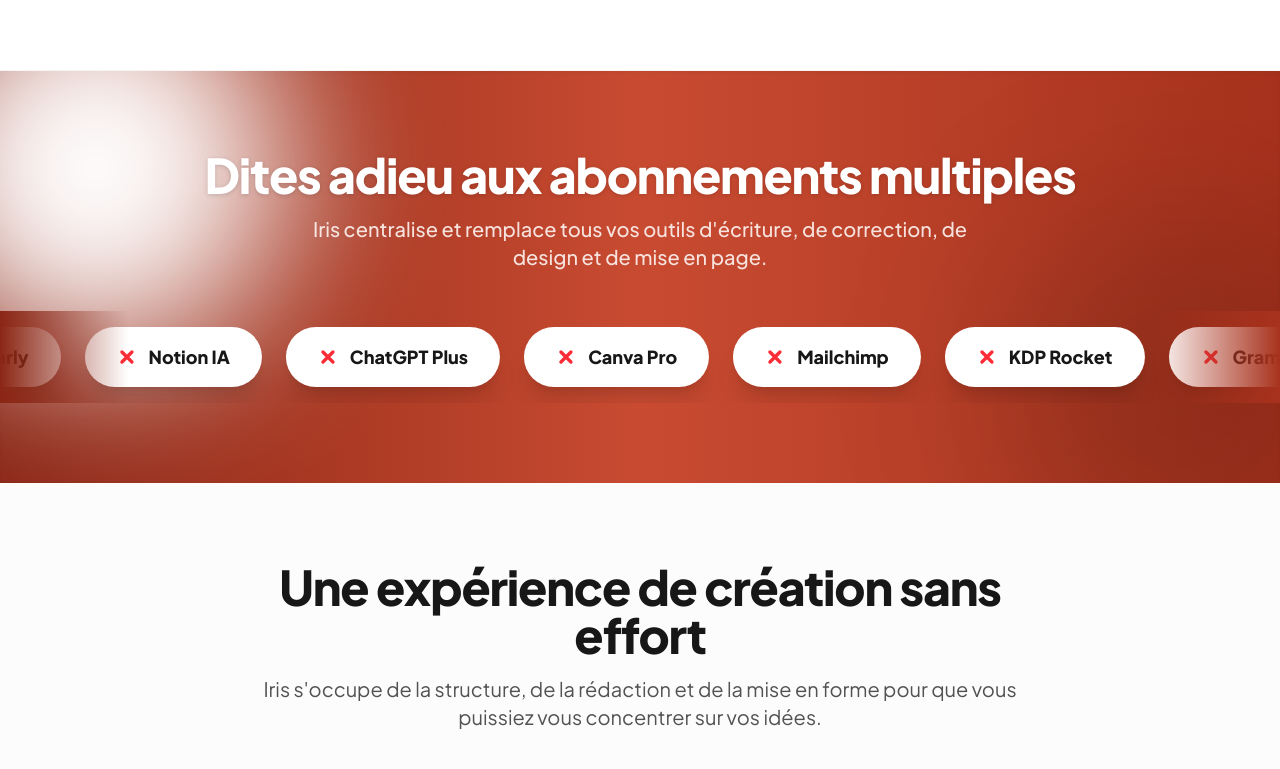
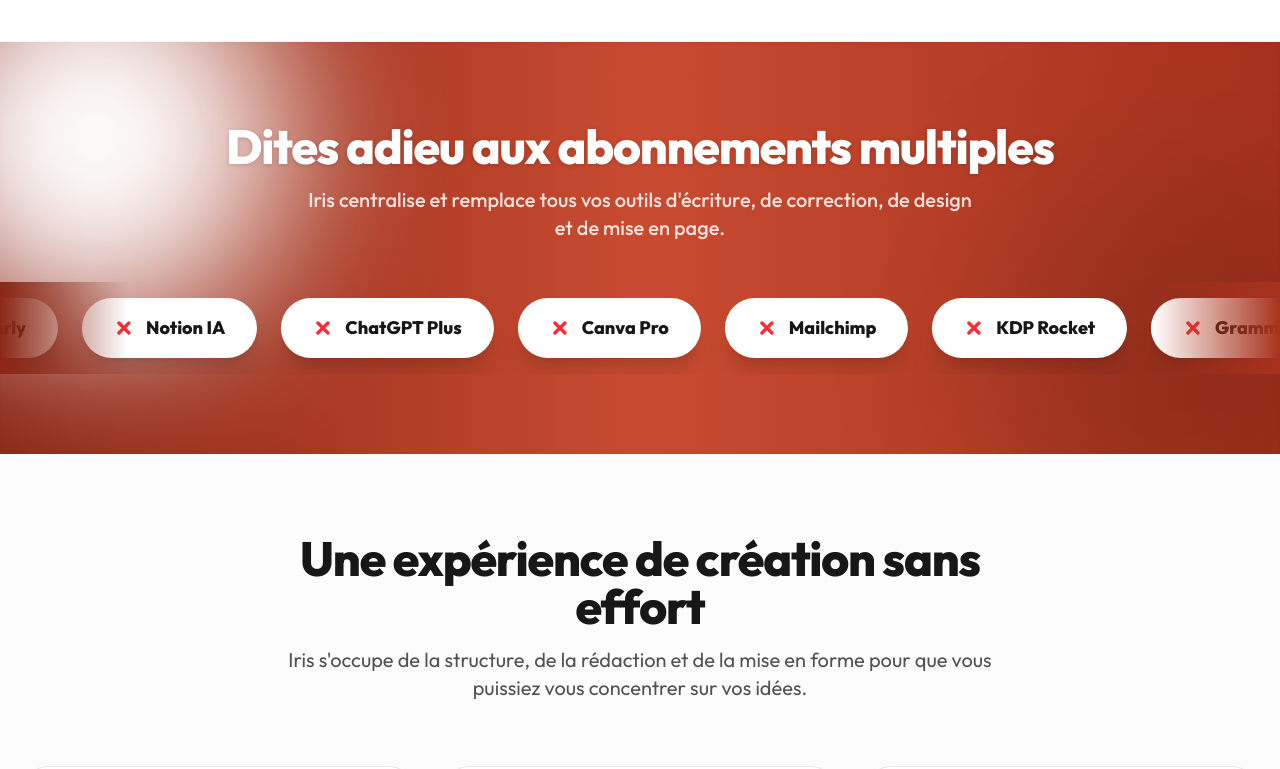
Before and after one commit to LucTims/Iris, a Next.js app: page / in a window 1280 px wide. Shown: the part 2716-3485 px from the top of the page. Built offline with nearby package versions, Linux system fonts and the light colour scheme; no server answers.

Commit message:
fix(fonts): restore authentic Outfit typography across headings and body

```diff
--- a/src/app/globals.css
+++ b/src/app/globals.css
@@ -1,10 +1,10 @@
 @import "tailwindcss";
 
 @theme {
-  --font-body: "Plus Jakarta Sans", -apple-system, BlinkMacSystemFont, "Segoe UI", Roboto, sans-serif;
-  --font-heading: "Plus Jakarta Sans", -apple-system, sans-serif;
-  --font-editorial: "Newsreader", Georgia, "Times New Roman", serif;
-  --font-landing: "Plus Jakarta Sans", -apple-system, sans-serif;
+  --font-body: var(--font-outfit), "Outfit", "DM Sans", -apple-system, BlinkMacSystemFont, "Segoe UI", Roboto, sans-serif;
+  --font-heading: var(--font-outfit), "Outfit", -apple-system, sans-serif;
+  --font-editorial: var(--font-newsreader), "Newsreader", Georgia, "Times New Roman", serif;
+  --font-landing: var(--font-outfit), "Outfit", "DM Sans", -apple-system, sans-serif;
   --font-mono: "JetBrains Mono", monospace;
 
   /* Terracotta EXACTE de la marque, relevee sur le fichier du logo.
@@ -45,6 +45,10 @@
 }
 
 :root {
+  --font-body: var(--font-outfit), "Outfit", "DM Sans", -apple-system, BlinkMacSystemFont, "Segoe UI", Roboto, sans-serif;
+  --font-heading: var(--font-outfit), "Outfit", -apple-system, sans-serif;
+  --font-editorial: var(--font-newsreader), "Newsreader", Georgia, "Times New Roman", serif;
+  --font-landing: var(--font-outfit), "Outfit", "DM Sans", -apple-system, sans-serif;
   --app-bg: #ffffff;
   --app-fg: #111827;
   --app-muted-fg: #1f2937;
@@ -58,13 +62,25 @@
 }
 
 body {
-  font-family: var(--font-body);
+  font-family: var(--font-body), "Outfit", "DM Sans", -apple-system, BlinkMacSystemFont, "Segoe UI", Roboto, sans-serif;
   background-color: var(--app-bg);
   color: var(--app-fg);
   font-size: 15px;
   line-height: 1.6;
   -webkit-font-smoothing: antialiased;
   -moz-osx-font-smoothing: grayscale;
+}
+
+.font-heading {
+  font-family: var(--font-heading), "Outfit", sans-serif !important;
+}
+
+.font-body {
+  font-family: var(--font-body), "Outfit", "DM Sans", sans-serif !important;
+}
+
+.font-editorial {
+  font-family: var(--font-editorial), "Newsreader", Georgia, serif !important;
 }
 
 /* Enhancements for high-readability text like Claude/ChatGPT */
--- a/src/app/layout.tsx
+++ b/src/app/layout.tsx
@@ -1,6 +1,29 @@
 import type { Metadata, Viewport } from "next";
+import { Outfit, Newsreader, Plus_Jakarta_Sans } from "next/font/google";
 import { GoogleAnalytics } from "@next/third-parties/google";
 import "./globals.css";
+
+const outfit = Outfit({
+  subsets: ["latin"],
+  display: "swap",
+  variable: "--font-outfit",
+  weight: ["300", "400", "500", "600", "700", "800", "900"],
+});
+
+const newsreader = Newsreader({
+  subsets: ["latin"],
+  display: "swap",
+  style: ["normal", "italic"],
+  variable: "--font-newsreader",
+  weight: ["400", "600", "700"],
+});
+
+const plusJakartaSans = Plus_Jakarta_Sans({
+  subsets: ["latin"],
+  display: "swap",
+  variable: "--font-plus-jakarta",
+  weight: ["400", "500", "600", "700", "800"],
+});
 
 export const metadata: Metadata = {
   metadataBase: new URL(process.env.NEXT_PUBLIC_SITE_URL || "https://www.irisboom.online"),
@@ -34,7 +57,11 @@
   children: React.ReactNode;
 }>) {
   return (
-    <html lang="fr" suppressHydrationWarning>
+    <html
+      lang="fr"
+      suppressHydrationWarning
+      className={`${outfit.variable} ${newsreader.variable} ${plusJakartaSans.variable}`}
+    >
       <head>
         <link rel="preconnect" href="https://fonts.googleapis.com" />
         <link rel="preconnect" href="https://fonts.gstatic.com" crossOrigin="anonymous" />
```
